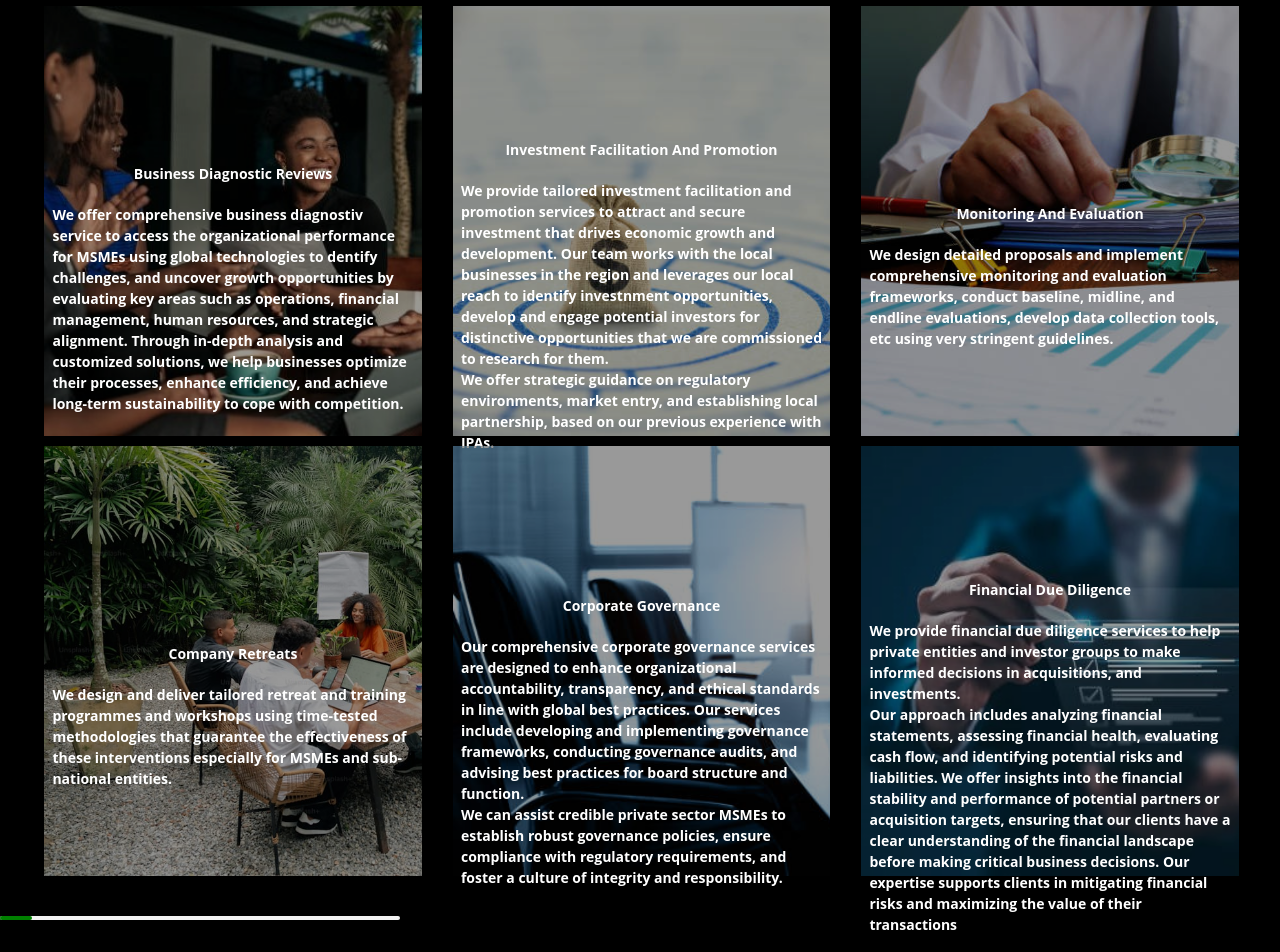
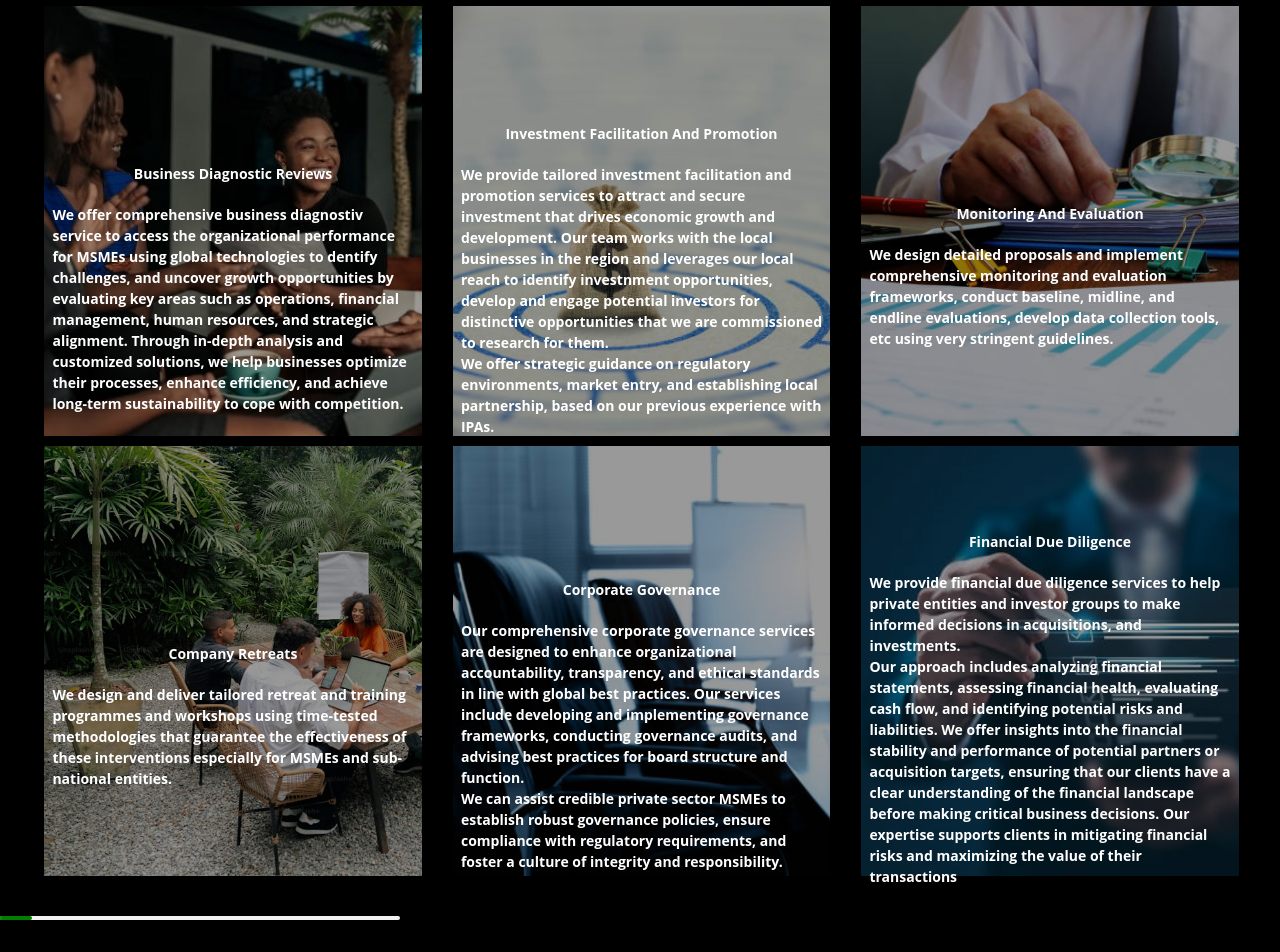
Before and after one commit to Folarrrrrrrrrrr/SCRM, a React (Vite) app: page / in a window 1280 px wide. Shown: the part 1280-2232 px from the top of the page. Built offline with nearby package versions, Linux system fonts and the light colour scheme; a web font is replaced by a local one.

Commit message:
Deployment changes effected3

```diff
--- a/src/components/About.jsx
+++ b/src/components/About.jsx
@@ -19,6 +19,8 @@ import Edima from "../assets/images/Edima.jpg";
 import samir from "../assets/images/Samir.jpg";
 import Sampson from "../assets/images/Sampson.jpg";
 import Udeme from "../assets/images/Udeme.jpg";
+
+
 const About = () => {
   const Sectors = [
     {
--- a/src/components/Services.jsx
+++ b/src/components/Services.jsx
@@ -60,8 +60,8 @@ const Services = () => {
             </div>
             <div className="bdrImg serviceThree ">
               <div className="imageOverlay"></div>
-              <div className="overlayContent">
-                <h2 className="text-white -mt-10 text-center">
+              <div className="overlayContent -mt-10">
+                <h2 className="text-white  text-center">
                   {" "}
                   Business Diagnostic Reviews{" "}
                 </h2>
@@ -82,8 +82,8 @@ const Services = () => {
 
             <div className="ifpImg serviceFour ">
               <div className="imageOverlay"></div>
-              <div className="overlayContent">
-                <h2 className="text-white -mt-16 text-center">
+              <div className="overlayContent -mt-20">
+                <h2 className="text-white  text-center">
                   Investment Facilitation and Promotion
                 </h2>
                 <p className="serviceSummary pl-2  pr-2 text-white">
@@ -128,8 +128,8 @@ const Services = () => {
             </div>
             <div className=" cgImg serviceEight ">
               <div className="imageOverlay"></div>
-              <div className="overlayContent">
-                <h2 className="text-white -mt-12  text-center">
+              <div className="overlayContent -mt-16 ">
+                <h2 className="text-white  text-center">
                   {" "}
                   Corporate Governance
                 </h2>
@@ -149,8 +149,8 @@ const Services = () => {
             </div>
             <div className="fddImg serviceSix ">
               <div className="imageOverlay"></div>
-              <div className="overlayContent">
-                <h2 className="text-white -mt-16 text-center">
+              <div className="overlayContent -mt-28">
+                <h2 className="text-white  text-center">
                   {" "}
                   Financial Due Diligence{" "}
                 </h2>
```
